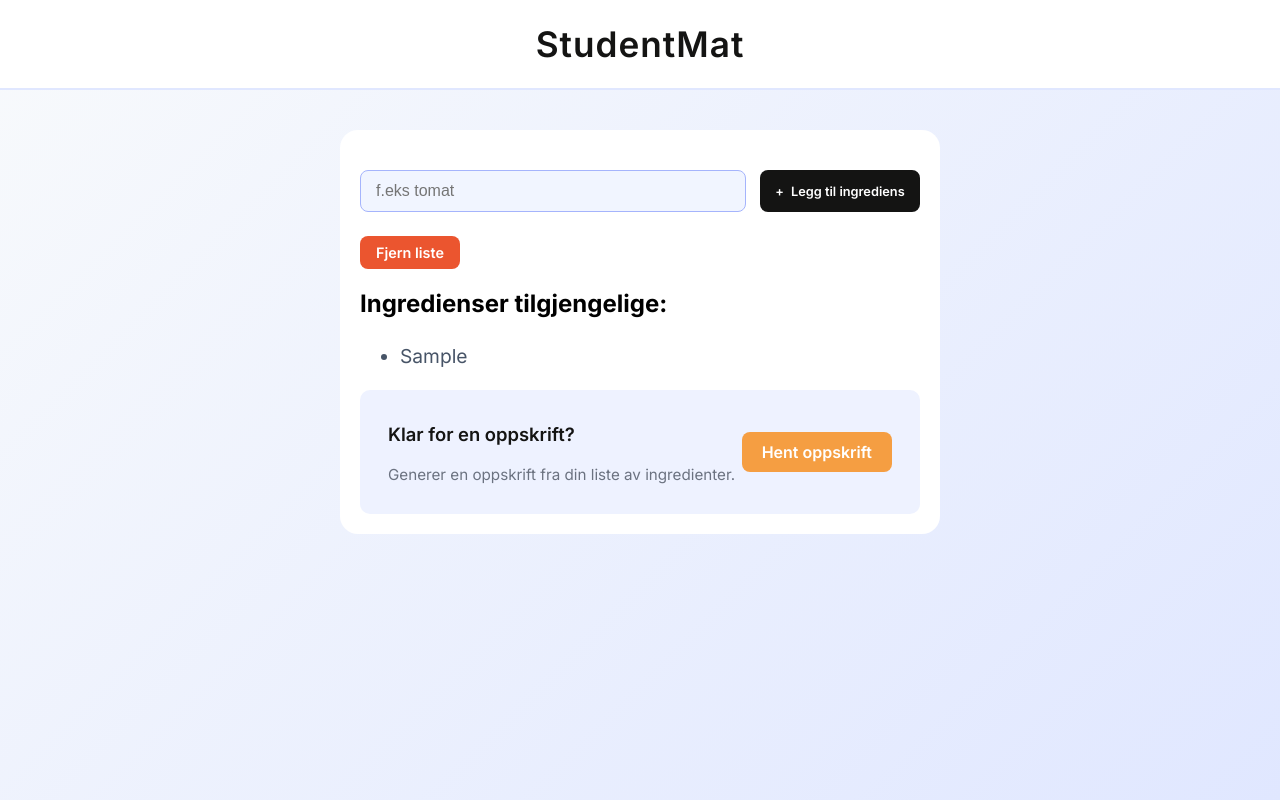
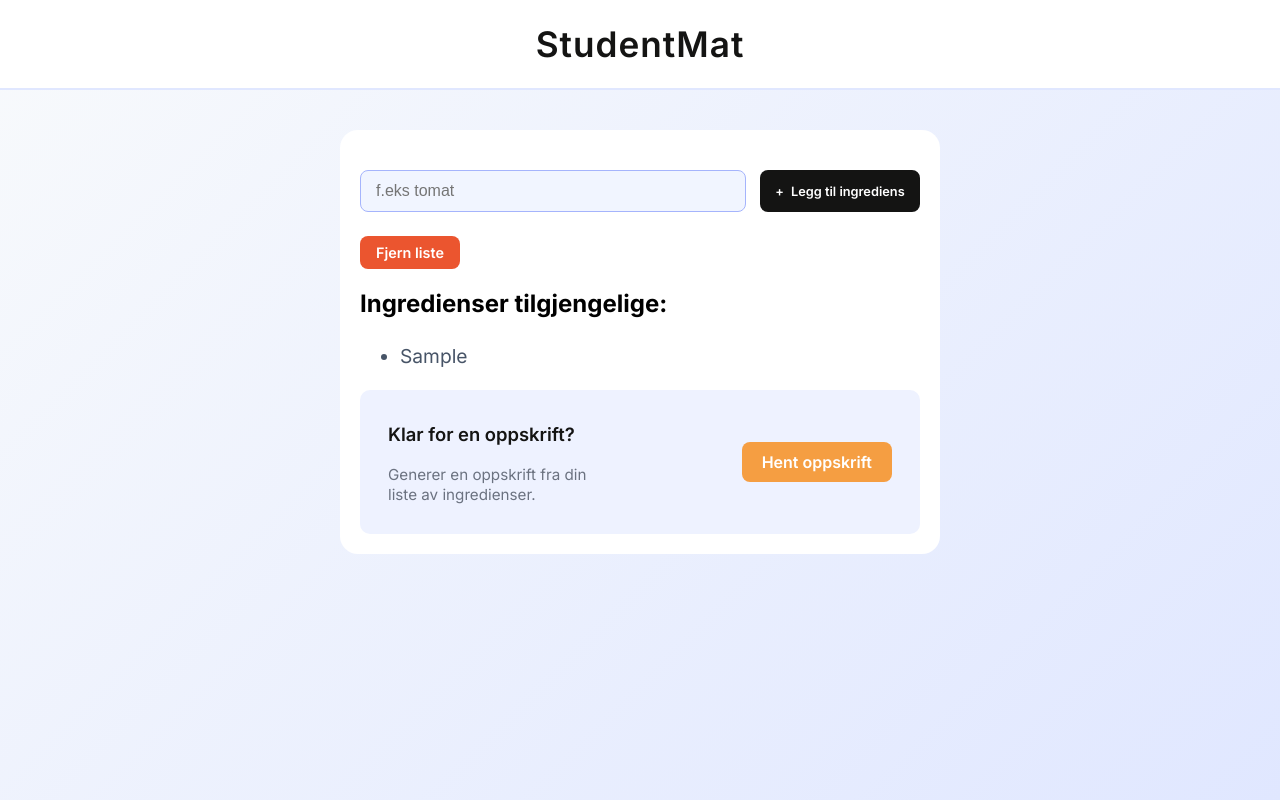
Before and after one commit to tonylam750/StudentMat, a React (Vite) app: page / in a window 1280 px wide. Both pictures are taken after typing "Sample" into the empty fields and a click on the button "Legg til ingrediens". Built offline with nearby package versions, Linux system fonts and the light colour scheme.

Commit message:
fixed typo and p max width in get-recipe container

```diff
--- a/src/components/IngredientsList.jsx
+++ b/src/components/IngredientsList.jsx
@@ -9,7 +9,7 @@ export default function IngredientsList(props) {
             {props.ingredients.length > 0 && <div className="get-recipe-container">
                 <div>
                     <h3>Klar for en oppskrift?</h3>
-                    <p>Generer en oppskrift fra din liste av ingredienter.</p>
+                    <p>Generer en oppskrift fra din liste av ingredienser.</p>
                 </div>
                 <button onClick={props.getRecipe}>Hent oppskrift</button>
             </div>}
--- a/src/index.css
+++ b/src/index.css
@@ -118,6 +118,7 @@ ul.ingredients-list > li {
     color: #6B7280;
     font-size: 0.95rem;
     line-height: 20px;
+    max-width: 200px;
 }
 
 .get-recipe-container button {
```
